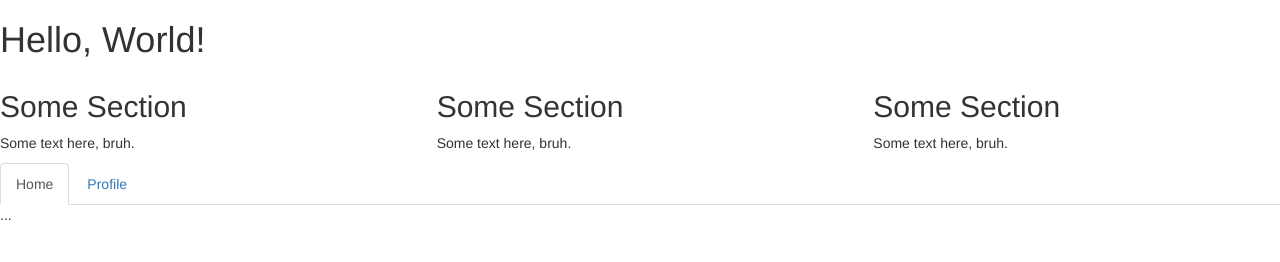
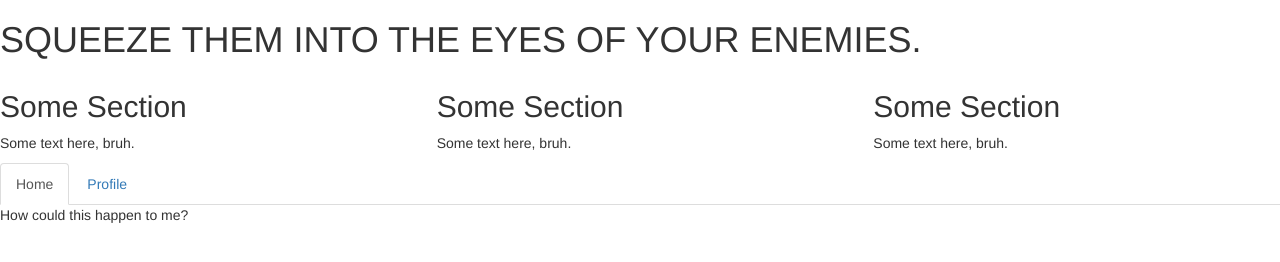
Before and after one commit to thetruong/IAT381, a plain HTML site: page lab-1.html in a window 1280 px wide. Drawn offline with Linux system fonts and the light colour scheme.

Commit message:
Update lab-1.html

```diff
--- a/lab-1.html
+++ b/lab-1.html
@@ -2,13 +2,13 @@
 <html>
 	<head>
 		<meta charset="utf-8">
-		<title>suck mah chode</title>
+		<title>when life gives you lemons...</title>
 		<link rel="stylesheet" type="text/css" href="dist/css/bootstrap.css">
 	</head>
 
 	<body>
     	<div class='container-responsive'>
-        <h1>Hello, World!</h1>
+        <h1>SQUEEZE THEM INTO THE EYES OF YOUR ENEMIES.</h1>
         	<div class='row'>
             	<div class='col-md-4'>
                 	<h2>Some Section</h2>
@@ -35,8 +35,8 @@
 
  			<!-- Tab panes -->
   			<div class="tab-content">
-    			<div role="tabpanel" class="tab-pane active" id="home">...</div>
-    			<div role="tabpanel" class="tab-pane" id="profile">...</div>
+    			<div role="tabpanel" class="tab-pane active" id="home">How could this happen to me?</div>
+    			<div role="tabpanel" class="tab-pane" id="profile">I've made my mistakes...</div>
   			</div>
 
 		</div>
```
